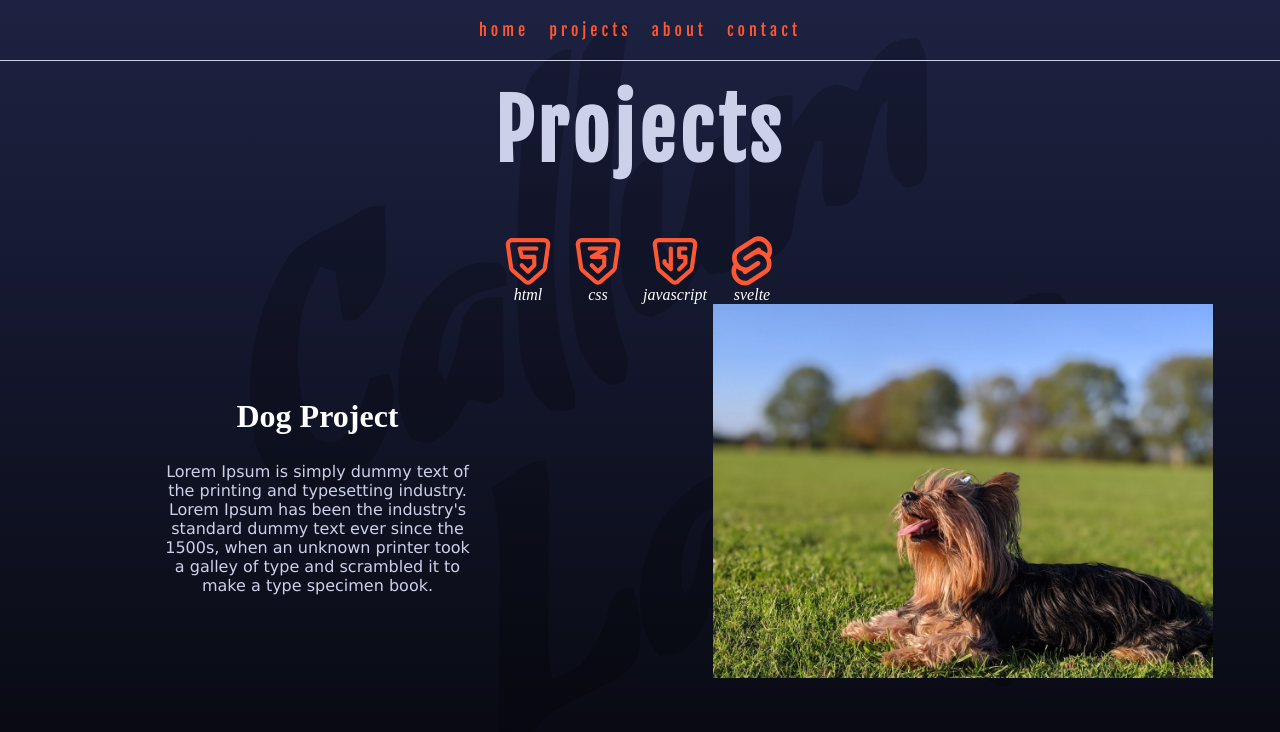
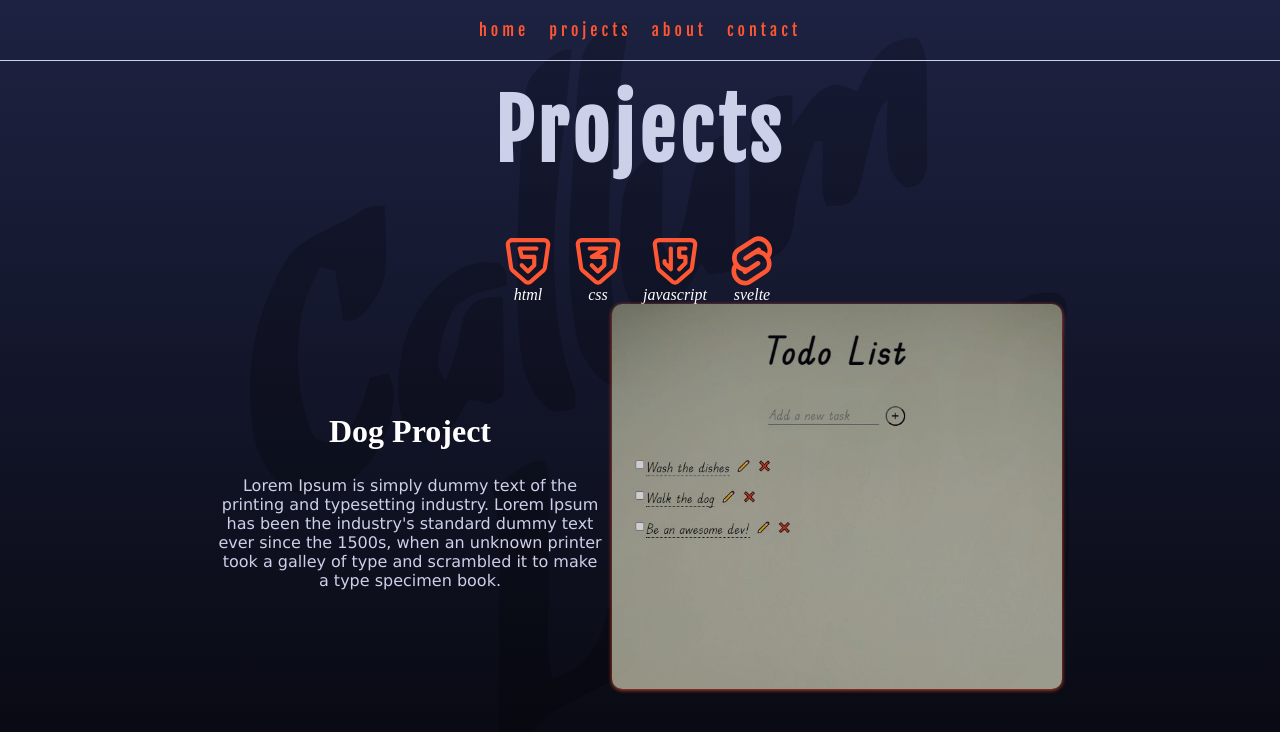
Before and after one commit to callum-laing/sv-portfolio, a SvelteKit app: page /projects in a window 1280 px wide. Shown: the top 732 px of the page. Built offline with nearby package versions, Linux system fonts and the light colour scheme.

Commit message:
added initial styling to project one

```diff
--- a/src/routes/projects/+page.svelte
+++ b/src/routes/projects/+page.svelte
@@ -96,7 +96,7 @@
 				galley of type and scrambled it to make a type specimen book.
 			</p>
 		</div>
-		<img src="fleur.JPG" alt="" />
+		<img src="todo.JPG" alt="" />
 	</div>
 </div>
 
@@ -141,11 +141,14 @@
 	}
 
 	.proj-one > img {
-		width: 500px;
+		width: 450px;
 		height: auto;
+		border-radius: 10px;
+		box-shadow: #ff5733 0px 1px 4px;
+		opacity: 80%;
 	}
 	.proj-one > .proj-one-text {
-		width: 50%;
+		width: 30%;
 	}
 
 	.proj-one-text > h2 {
@@ -153,10 +156,16 @@
 		color: white;
 		font-size: 2rem;
 	}
-	.proj-one {
+	/* .proj-one {
 		display: grid;
 		grid-template-columns: 1fr 1fr;
+		place-items: center;
+	} */
+
+	.proj-one {
+		display: flex;
+		justify-content: center;
+		align-items: center;
 		gap: 10px;
-		place-items: center;
 	}
 </style>
```
Also changed, not shown: static/todo.JPG (added).
